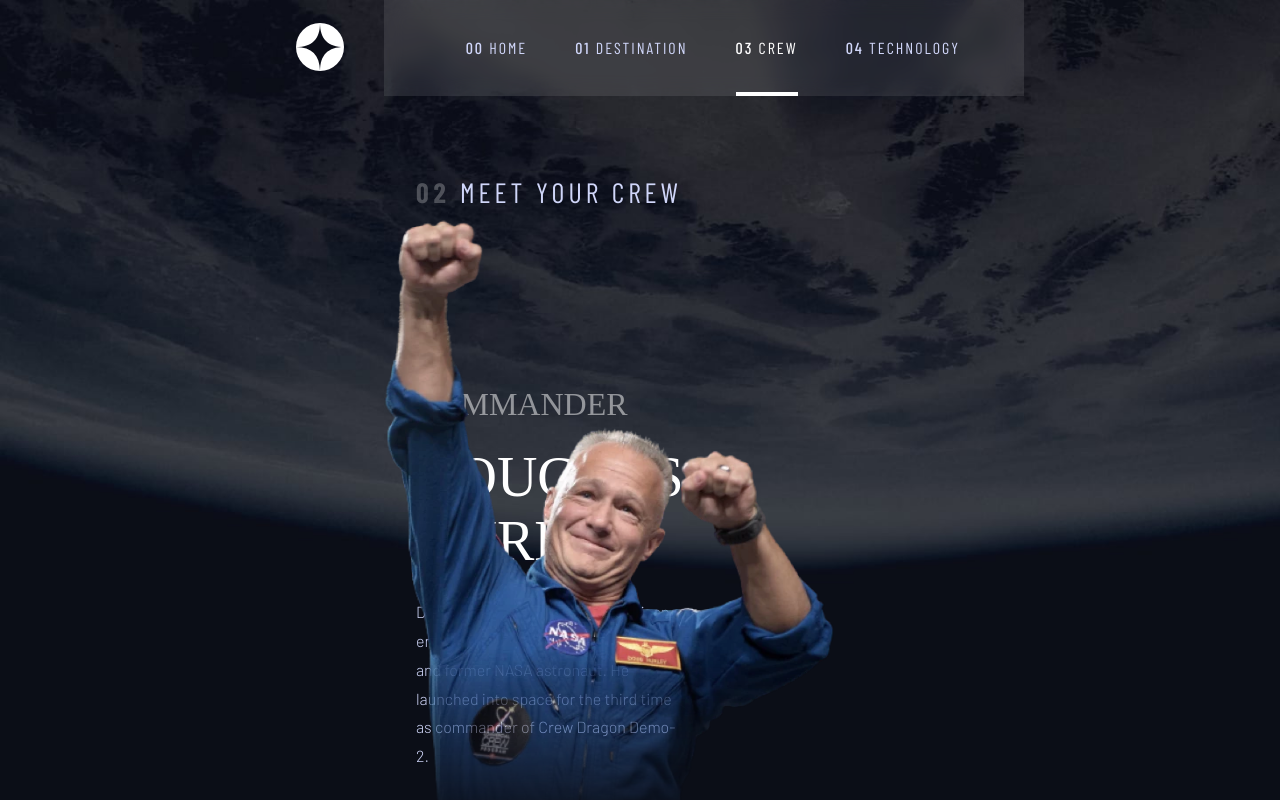
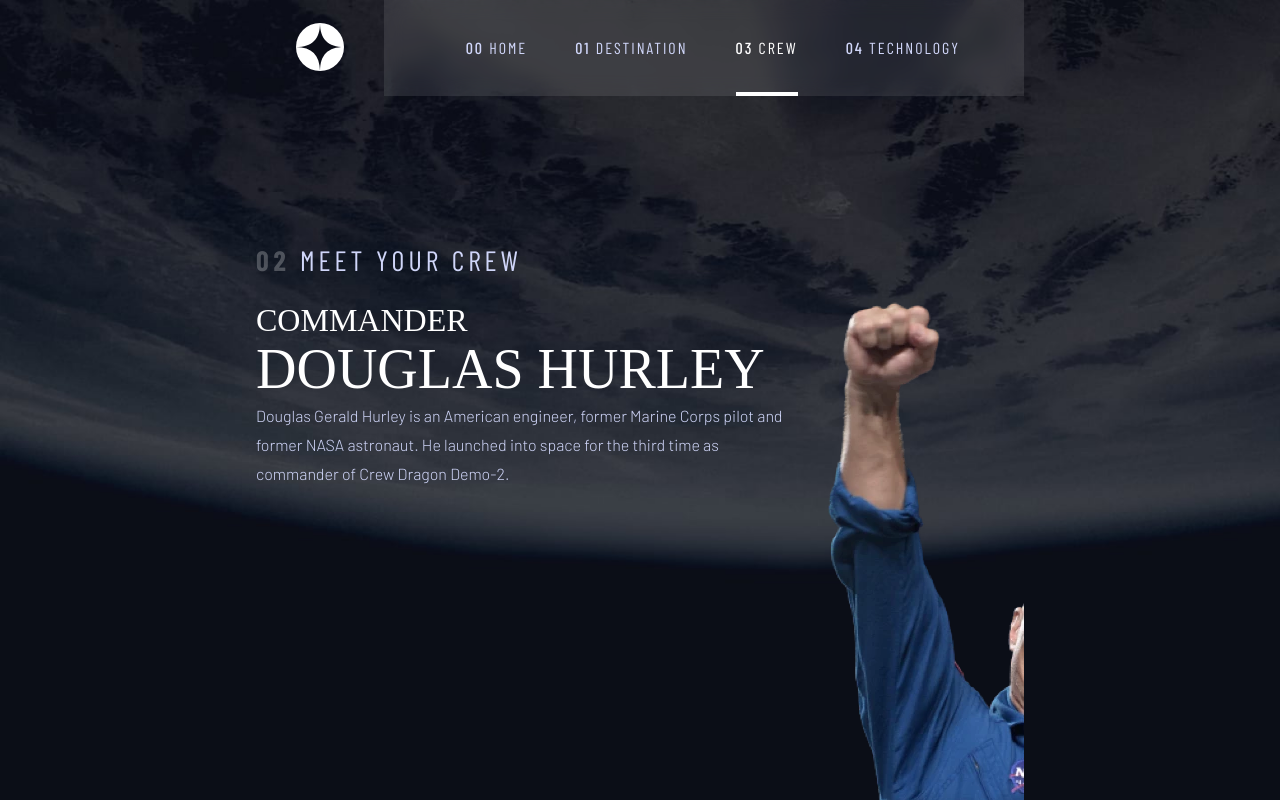
Before and after one commit to aminetiouk/space-tourism-website, a React (Vite) app: page /crew in a window 1280 px wide. Shown: the top 800 px of the page. Built offline with nearby package versions, Linux system fonts and the light colour scheme; a web font is replaced by a local one.

Commit message:
refactor(css): restructure crew layout with grid and improve responsiveness

```diff
--- a/src/App.css
+++ b/src/App.css
@@ -440,79 +440,76 @@ body {
 
 /* CREW */
 .crew-container {
-  padding: 5rem 5rem 0rem 10rem;
-  height: calc(100vh - 80px - 40px);
+  padding: 48px 0;
+  width: 1110px;
+  margin: 0 auto;
+  height: calc(100% - 96px - 40px);
+  display: flex;
+  flex-direction: column;
+  gap: 24px;
 }
 
 .crew {
   display: grid;
-  grid-template-columns: 1fr 1fr;
-  grid-template-rows: 500px;
-  column-gap: 5rem;
-  position: relative;
+  grid-template-columns: 539px 539px;
+  grid-template-rows: 631px 103px;
+  column-gap: 32px;
+  height: 100%;
 }
 
 .crew-content {
+  grid-column: 1/2;
+  grid-row: 1/2;
+  padding-top: 12rem;
+}
+.crew-content div {
   display: flex;
   flex-direction: column;
-  justify-content: center;
+  gap: 24px;
 }
 
-.crew-container nav {
-  position: absolute;
-  bottom: 10rem;
-  left: 10rem;
+.crew-content h3 {
+  opacity: 0.5;
 }
 
-.crew-info {
-  display: flex;
-  flex-direction: column;
-  padding-top: 11rem;
-  gap: 24px;
-  height: 100%;
+.crew-content p {
+  font-size: 18px;
 }
-.crew-info h3 {
-  opacity: 0.5;
+
+.crew-pagination {
+  align-self: center;
+  grid-column: 1/2;
+  grid-row: 2/3;
 }
-.crew-nav {
+
+.crew-pagination__items {
   display: flex;
   gap: 40px;
 }
 
-.crew-button {
+.crew-pagination__button {
   height: 15px;
   width: 15px;
   background-color: rgba(255, 255, 255, 0.1);
   border-radius: 50%;
   cursor: pointer;
+  transition: all 0.3s ease-out;
 }
 
+.crew-pagination__button:hover:not(.crew-button__active) {
+  background-color: rgba(255, 255, 255, 0.8);
+}
 .crew-button__active {
   background-color: rgba(255, 255, 255);
 }
 
-.image-container {
-  position: absolute;
-  top: 90px;
-  right: 100px;
-}
-
 .crew-image {
-  width: 450px;
+  grid-column: 2/3;
+  grid-row: 1/3;
+  align-self: center;
+  justify-self: center;
   -webkit-mask-image: linear-gradient(to bottom, black 70%, transparent 100%);
   mask-image: linear-gradient(to bottom, black 70%, transparent 100%);
-}
-
-.crew-image__edit {
-  width: 360px;
-  position: absolute;
-  top: -50px;
-  right: 100px;
-}
-.crew-image__edit1 {
-  position: absolute;
-  right: 10px;
-  top: -80px;
 }
 
 /* Technology */
@@ -583,6 +580,8 @@ body {
     height: 1024px;
   }
 
+  /* Header */
+
   .navbar {
     padding-top: 0;
   }
@@ -621,6 +620,8 @@ body {
     width: 400px;
   }
 
+  /* Destination */
+
   .destination-page {
     padding: 40px;
     height: calc(100vh - 96px);
@@ -651,6 +652,8 @@ body {
   .destination-meta {
     justify-content: center;
   }
+
+  /* CREW */
 }
 
 @media screen and (max-width: 1024px) and (max-height: 768px) {
@@ -658,6 +661,8 @@ body {
     height: 768px;
     width: 1024px;
   }
+
+  /* Header */
 
   .nav-links {
     width: 650px;
@@ -689,7 +694,9 @@ body {
     justify-self: center;
   }
 
-  .destination-page{
+  /* Destination */
+
+  .destination-page {
     gap: 0;
     padding: 40px 60px;
   }
@@ -711,4 +718,6 @@ body {
   .destination-meta {
     justify-content: start;
   }
+
+  /* Crew */
 }
```
